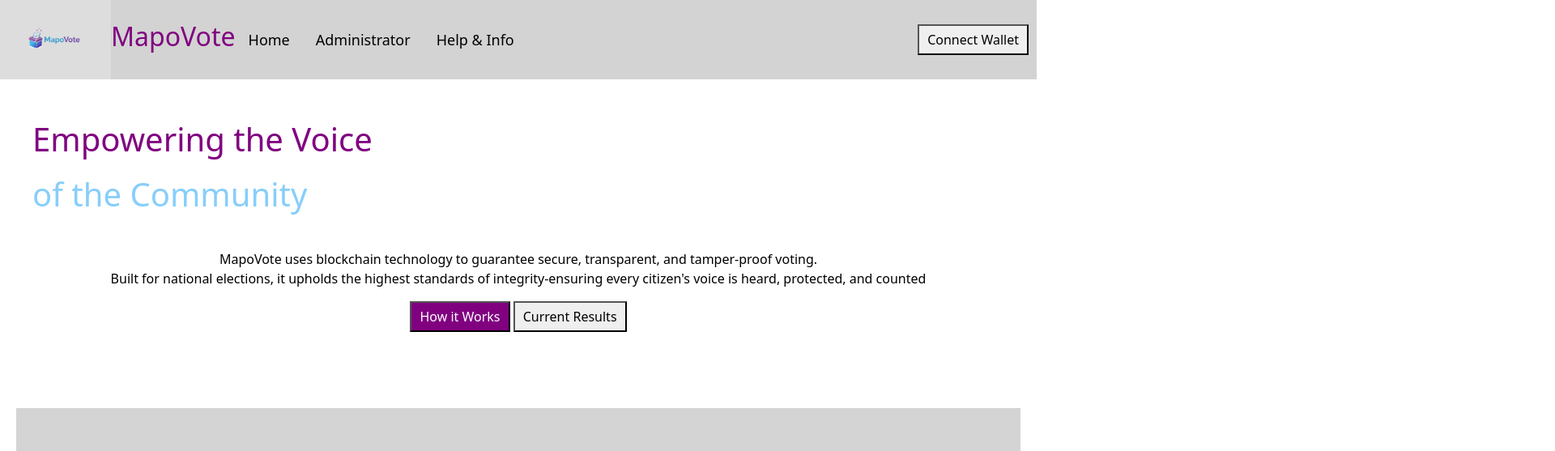
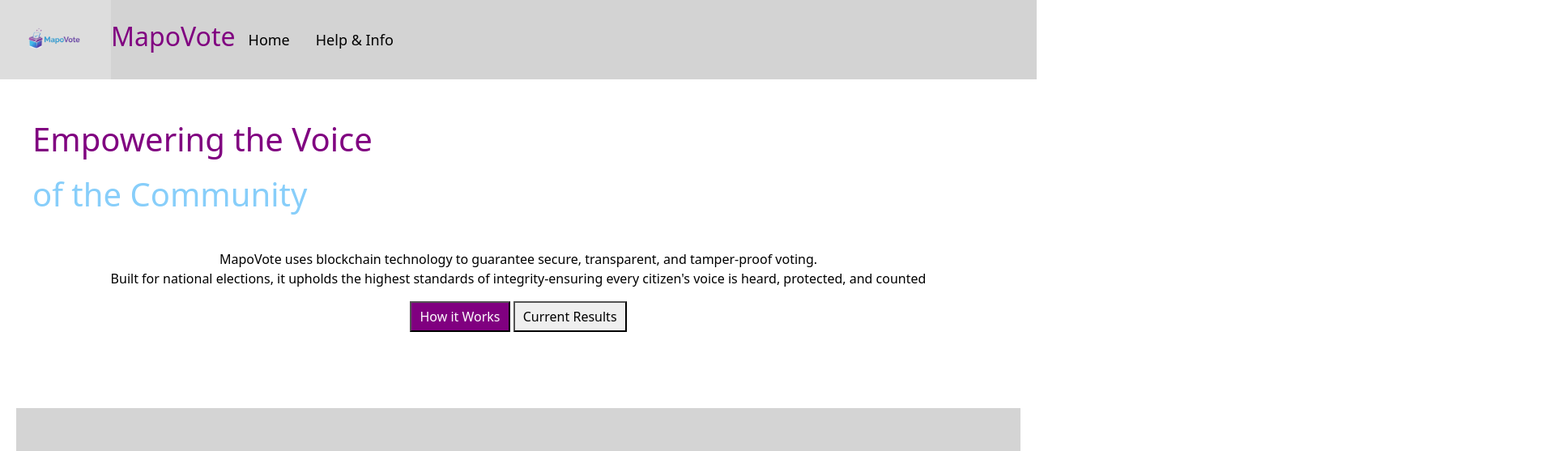
Before and after one commit to danstevemukulupi/BLOCKCHAIN-BASED-SECURED-ELECTRONIC-VOTING-DAPP, a React (Create React App) app in the folder dappvoting/: page / in a window 1280 px wide. Shown: the top 557 px of the page at 81% size, 1920 px wide, since content can reach past the window. Built offline with nearby package versions, Linux system fonts and the light colour scheme.

Commit message:
dashboard fixing

```diff
--- a/dappvoting/src/pages/Dashboard.css
+++ b/dappvoting/src/pages/Dashboard.css
@@ -140,6 +140,10 @@ body {
 
 
 }
+
+.App-title h1 {
+    text-align: center;
+}
 .voter-btn {
     background-color:  lightskyblue;
     color: white;
--- a/dappvoting/src/pages/Dashboard.js
+++ b/dappvoting/src/pages/Dashboard.js
@@ -323,14 +323,15 @@ function Dashboard() {
           </a>
           <h2 style={{ color: "purple" }}>MapoVote</h2>
           <Link to="/">Home</Link>
-          <Link to="/administrator-page">Administrator</Link>
           <Link to="/help-infos">Help & Info</Link>
 
-           {!walletConnected ? (
+           {/*{!walletConnected ? (
           <button onClick={connectWallet}>Connect Wallet</button>
         ) : (
           <p>Wallet connected: {account}</p>
-        )}
+        )}*/}
+
+
         </div>
        <br/>
        <br/>
@@ -423,7 +424,7 @@ function Dashboard() {
 
               <img src="./pics/Trust-security-mapo.png" alt="trust" width={700} />
               <img src="./pics/voter-candidate.png" alt="trust" width={700} />
-              <img src="./pics/victory2.png" alt="trust" width={500} />
+
 
 
 
```
